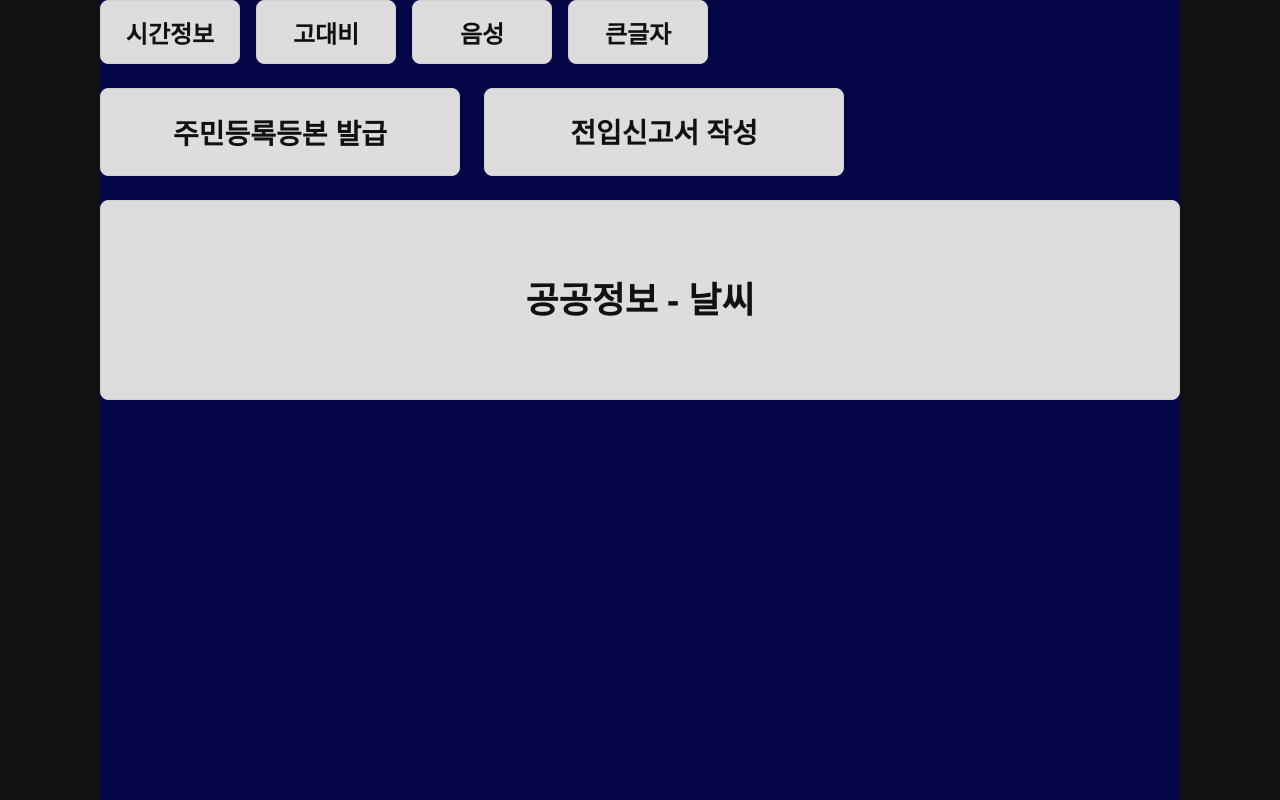
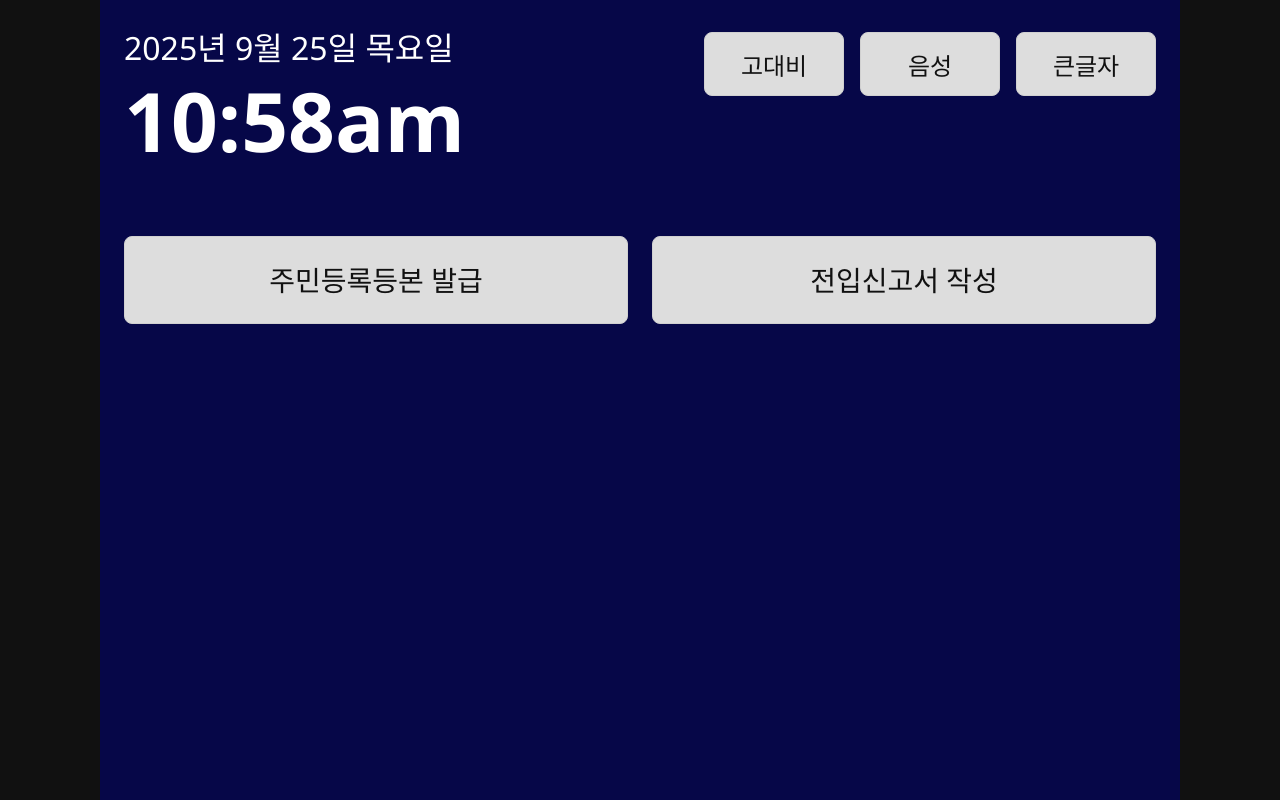
Before and after one commit to KNU-team-kim/barrier-free-kiosk-web, a React (Vite) app: page / in a window 1280 px wide. Shown: the top 800 px of the page. Built offline with nearby package versions, Linux system fonts and the light colour scheme; the HTML template or start-up script is replaced by a standard one.

Commit message:
feat, design: main ui 전체 레이아웃 정렬 및 시간정보 구현

```diff
--- a/src/components/HomeContent.jsx
+++ /dev/null
@@ -1,83 +0,0 @@
-import { Link } from "react-router-dom";
-import styled from "styled-components";
-import { softCard } from "../styles/mixins";
-
-export default function HomeContent({ onToggleHC, onToggleLarge }) {
-  return (
-    <TopArea>
-      <Toolbar aria-label="빠른 설정">
-        <ToolButton aria-label="현재 시간 정보">시간정보</ToolButton>
-        <ToolButton onClick={onToggleHC} aria-pressed={false}>
-          고대비
-        </ToolButton>
-        <ToolButton aria-label="음성 안내">음성</ToolButton>
-        <ToolButton onClick={onToggleLarge} aria-pressed={false}>
-          큰글자
-        </ToolButton>
-      </Toolbar>
-
-      <Actions>
-        <ActionButton as="button" aria-label="주민등록등본 발급">
-          주민등록등본 발급
-        </ActionButton>
-        <Link to="/move-in" aria-label="전입신고서 작성으로 이동">
-          <ActionButton as="div">전입신고서 작성</ActionButton>
-        </Link>
-      </Actions>
-
-      <InfoCard role="region" aria-label="공공정보 - 날씨">
-        공공정보 - 날씨
-      </InfoCard>
-    </TopArea>
-  );
-}
-
-/* ---------- styled ---------- */
-const TopArea = styled.div`
-  display: grid;
-  grid-template-rows: auto auto 1fr;
-  gap: 24px;
-`;
-
-const Toolbar = styled.nav`
-  display: flex;
-  gap: 16px;
-  flex-wrap: wrap;
-`;
-
-const ToolButton = styled.button`
-  ${softCard}
-  width: 140px;
-  height: 64px;
-  font-size: 24px;
-  font-weight: 700;
-`;
-
-const Actions = styled.section`
-  display: flex;
-  gap: 24px;
-  flex-wrap: wrap;
-
-  a {
-    text-decoration: none;
-  }
-`;
-
-const ActionButton = styled.button`
-  ${softCard}
-  width: 360px;
-  height: 88px;
-  font-size: 28px;
-  font-weight: 800;
-  display: grid;
-  place-items: center;
-`;
-
-const InfoCard = styled.section`
-  ${softCard}
-  display: grid;
-  place-items: center;
-  height: 200px;
-  font-size: 36px;
-  font-weight: 800;
-`;
--- a/src/components/ScreenDown.jsx
+++ b/src/components/ScreenDown.jsx
@@ -12,6 +12,7 @@ export function ScreenDown({ pressed, onClick, label = "낮은화면용 버튼"
       onClick={onClick}
       aria-pressed={pressed} // 접근성: 버튼 상태 알림
       aria-label={label} // 접근성: 버튼 역할과 상태 알림
+      pressed={pressed}
     >
       {pressed ? (
         <FaAngleDoubleUp size={36} />
@@ -36,7 +37,7 @@ const BigButton = styled.button`
   width: 100%;
   height: 100%;
   border: none;
-  background: #252552; // 버튼 배경색
+  background: rgba(255, 255, 255, 0.15); // 흰색 15% 투명
   color: #fff; // 버튼 글자색
   display: flex;
   justify-content: center; // 가로 중앙 정렬
@@ -44,4 +45,6 @@ const BigButton = styled.button`
   gap: 12px;
   font-size: 40px;
   font-weight: 500;
+  border-radius: ${({ pressed }) =>
+    pressed ? "0 0 30px 30px" : "30px 30px 0 0"};
 `;
--- /dev/null
+++ b/src/components/home/HomeContent.jsx
@@ -0,0 +1,102 @@
+import { Link } from "react-router-dom";
+import styled from "styled-components";
+import { softCard } from "../../styles/mixins";
+import TimeInfo from "./TimeInfo";
+
+export default function HomeContent({ onToggleHC, onToggleLarge }) {
+  return (
+    <TopArea>
+      <Toolbar aria-label="빠른 설정">
+        <TimeInfo />
+        <ToolButtonGroup>
+          <ToolButton onClick={onToggleHC} aria-pressed={false}>
+            고대비
+          </ToolButton>
+          <ToolButton aria-label="음성 안내">음성</ToolButton>
+          <ToolButton onClick={onToggleLarge} aria-pressed={false}>
+            큰글자
+          </ToolButton>
+        </ToolButtonGroup>
+      </Toolbar>
+
+      <Actions>
+        <Link to="/move-in" aria-label="주민등록등본 발급으로 이동">
+          <ActionButton as="div">주민등록등본 발급</ActionButton>
+        </Link>
+        <Link to="/move-in" aria-label="전입신고서 작성으로 이동">
+          <ActionButton as="div">전입신고서 작성</ActionButton>
+        </Link>
+      </Actions>
+
+      <InfoCard role="region" aria-label="공공정보 - 날씨">
+        공공정보 - 날씨
+      </InfoCard>
+    </TopArea>
+  );
+}
+
+/* ---------- styled ---------- */
+const TopArea = styled.div`
+  display: flex;
+  flex-direction: column;
+  gap: 24px;
+  padding: 32px 24px;
+`;
+
+const Toolbar = styled.nav`
+  display: flex;
+  gap: 16px;
+  flex-wrap: wrap;
+  align-items: flex-start; // 좌, 우 요소 높이가 달라도 자연스럽게 하기위해 설정.
+`;
+
+const ToolButtonGroup = styled.div`
+  margin-left: auto; // 이 한 줄로 오른쪽 정렬
+  display: flex;
+  gap: 16px;
+  flex-wrap: wrap; // 필요 시 다음 줄로 내려가도록
+  align-items: center;
+`;
+
+const ToolButton = styled.button`
+  ${softCard}
+  width: 140px;
+  height: 64px;
+  font-size: 24px;
+  font-weight: 500;
+`;
+
+const Actions = styled.section`
+  display: flex;
+  flex-wrap: wrap; // 한 줄에 다 못들어가는 아이템은 줄바꿈.
+  gap: 24px; // 아이템 사이 간격
+  justify-content: space-between; // 아이템들을 양 끝으로 정렬하고, 남는 공간을 아이템 사이에 균등 분배.
+
+  /* 자식이 a 태그일 때 */
+  a {
+    text-decoration: none;
+    display: block; // Link 컴포넌트는 기본적으로 inline 요소이므로 block으로 변경.
+    flex: 1 1 calc((100% - 24px) / 2); // 전체 폭 100%에서 gap(24px)만큼 뺀 후 2등분.
+    /* 1 1 calc: flex-grow flex-shrink flex-basis. 얼마만큼 늘어들지 비율, 얼마만큼 줄어들지 비율, 얼마나 차지할지 비율. */
+  }
+`;
+
+const ActionButton = styled.button`
+  ${softCard}
+  width: 100%;
+  height: 88px;
+  font-size: 28px;
+  font-weight: 500;
+  display: grid;
+  place-items: center;
+`;
+
+const InfoCard = styled.section`
+  ${softCard}
+  display: grid;
+  place-items: center;
+  height: 200px;
+  font-size: 36px;
+  font-weight: 500;
+  margin-top: auto; // 요소를 가능한 아래쪽 끝으로 내림
+`;
--- /dev/null
+++ b/src/components/home/TimeInfo.jsx
@@ -0,0 +1,63 @@
+import styled from "styled-components";
+import useNow from "../../hooks/useNow";
+
+export default function TimeInfo() {
+  const now = useNow();
+
+  const dateStr = new Intl.DateTimeFormat("ko-KR", {
+    year: "numeric",
+    month: "long",
+    day: "numeric",
+    weekday: "long",
+  }).format(now);
+
+  const timeStr = new Intl.DateTimeFormat("en-US", {
+    hour: "2-digit",
+    minute: "2-digit",
+    hour12: true,
+  })
+    .format(now)
+    .replace(" ", "")
+    .toLowerCase();
+
+  return (
+    <TimeInfoBox role="timer" aria-live="polite">
+      <DateRow>{dateStr}</DateRow>
+      <TimeRow>{timeStr}</TimeRow>
+    </TimeInfoBox>
+  );
+}
+
+const TimeInfoBox = styled.div`
+  width: fit-content;
+  height: 180px;
+  background: transparent;
+  color: #fff;
+
+  display: grid;
+  grid-template-rows: auto auto;
+  align-items: start;
+  align-content: start;
+  row-gap: 15px;
+  justify-items: left;
+`;
+
+const DateRow = styled.div`
+  width: fit-content;
+  height: fit-content;
+  font-size: 32px;
+  font-weight: 400;
+  line-height: 1;
+  margin: 0;
+  text-align: left;
+`;
+
+const TimeRow = styled.div`
+  width: fit-content;
+  height: fit-content;
+  font-size: 82px;
+  font-weight: 800;
+  line-height: 1;
+  margin: 0;
+  text-align: left;
+`;
--- /dev/null
+++ b/src/hooks/useNow.js
@@ -0,0 +1,10 @@
+import { useEffect, useState } from "react";
+
+export default function useNow(tickMs = 1000) {
+  const [now, setNow] = useState(() => new Date());
+  useEffect(() => {
+    const id = setInterval(() => setNow(new Date()), tickMs);
+    return () => clearInterval(id);
+  }, [tickMs]);
+  return now;
+}
--- a/src/pages/Home.jsx
+++ b/src/pages/Home.jsx
@@ -2,7 +2,7 @@ import { useState } from "react";
 import { Link } from "react-router-dom";
 import styled from "styled-components";
 import { ScreenDown, ScreenDownPanel } from "../components/ScreenDown";
-import HomeContent from "../components/HomeContent";
+import HomeContent from "../components/home/HomeContent";
 
 export default function Home() {
   const [flipped, setFlipped] = useState(false);
```
